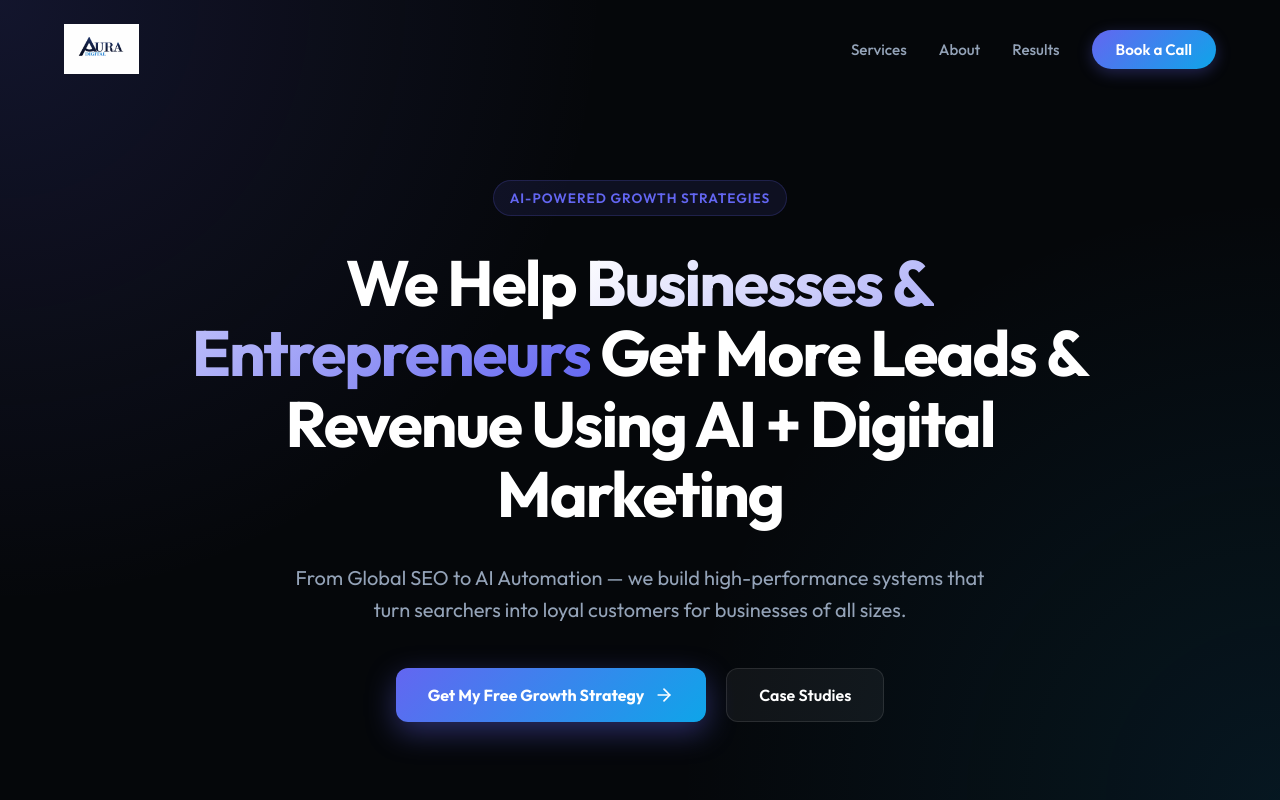
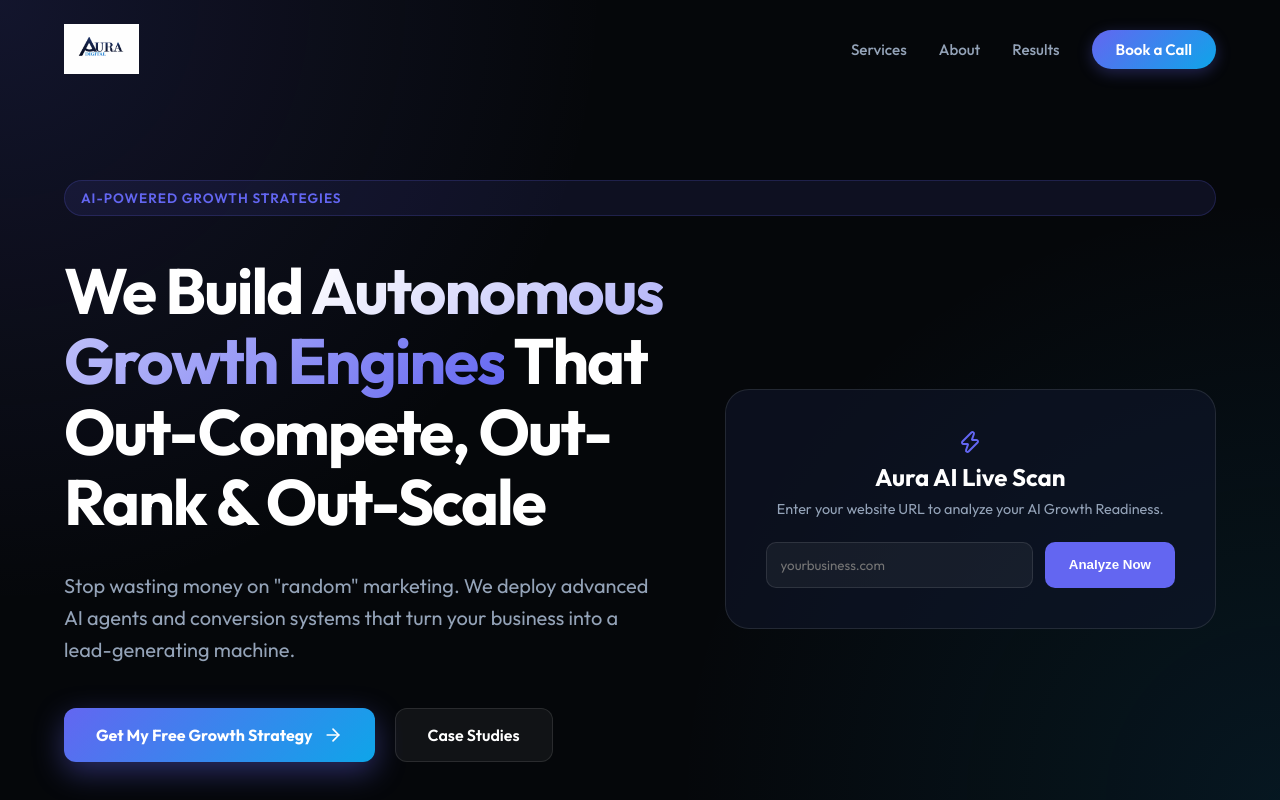
Before and after one commit to BitmAura/AuradigitalMarketing, a Next.js app: page / in a window 1280 px wide. Shown: the top 800 px of the page. Built offline with nearby package versions, Linux system fonts and the light colour scheme.

Commit message:
Unique: Add Aura AI Live Scan and correct name to D Pradeep Kumar

```diff
--- a/src/app/layout.tsx
+++ b/src/app/layout.tsx
@@ -3,8 +3,8 @@ import "./globals.css";
 
 export const metadata: Metadata = {
   title: "AuraDigital Service | AI + Digital Growth Specialist",
-  description: "Dr. Pradeep Kumar helps local businesses and clinics scale with AI automation, SEO, and high-converting marketing systems.",
-  keywords: "Digital Marketing, AI Automation, SEO, Local SEO, GMB Domination, Clinic Marketing, Dr. Pradeep Kumar, AuraDigital Service",
+  description: "D Pradeep Kumar helps businesses and entrepreneurs scale with AI automation, SEO, and high-converting marketing systems.",
+  keywords: "Digital Marketing, AI Automation, SEO, Local SEO, GMB Domination, D Pradeep Kumar, AuraDigital Service",
   openGraph: {
     title: "AuraDigital Service | AI + Digital Growth Specialist",
     description: "Scale your local business with AI-powered marketing systems.",
--- a/src/app/page.module.css
+++ b/src/app/page.module.css
@@ -11,12 +11,22 @@
 }
 
 .heroContent {
-  max-width: 900px;
-  margin: 0 auto;
-  text-align: center;
   display: flex;
   flex-direction: column;
+  gap: 40px;
+}
+
+.heroMain {
+  display: grid;
+  grid-template-columns: 1.1fr 0.9fr;
+  gap: 60px;
   align-items: center;
+}
+
+.heroText {
+  text-align: left;
+  display: flex;
+  flex-direction: column;
   gap: 32px;
 }
 
@@ -32,7 +42,7 @@
   letter-spacing: 1px;
 }
 
-.heroContent h1 {
+.heroText h1 {
   font-size: 4rem;
   font-weight: 800;
   line-height: 1.1;
@@ -47,11 +57,10 @@
   -webkit-text-fill-color: transparent;
 }
 
-.heroContent p {
+.heroText p {
   font-size: 1.25rem;
   color: var(--text-muted);
   line-height: 1.6;
-  max-width: 700px;
 }
 
 .heroActions {
@@ -618,6 +627,16 @@
     font-size: 2.5rem;
   }
 
+  .heroMain {
+    grid-template-columns: 1fr;
+    gap: 40px;
+  }
+
+  .heroText {
+    text-align: center;
+    align-items: center;
+  }
+
   .heroActions {
     flex-direction: column;
     width: 100%;
--- a/src/app/page.tsx
+++ b/src/app/page.tsx
@@ -15,6 +15,7 @@ import {
   Store,
   Rocket
 } from 'lucide-react';
+import AuraAIScan from '@/components/AuraAIScan';
 import GrowthCalculator from '@/components/GrowthCalculator';
 import styles from './page.module.css';
 
@@ -28,13 +29,14 @@ const Home = () => {
         <div className="container">
           <div className={`${styles.heroContent} animate-fade-in`}>
             <div className={styles.badge}>AI-Powered Growth Strategies</div>
+            <div className={styles.heroMain}>
+              <div className={styles.heroText}>
                 <h1>
-              We Help <span>Businesses & Entrepreneurs</span> Get More
-              Leads & Revenue Using AI + Digital Marketing
+                  We Build <span>Autonomous Growth Engines</span> That Out-Compete, Out-Rank & Out-Scale
                 </h1>
                 <p>
-              From Global SEO to AI Automation — we build high-performance systems
-              that turn searchers into loyal customers for businesses of all sizes.
+                  Stop wasting money on "random" marketing. We deploy advanced AI agents and conversion systems
+                  that turn your business into a lead-generating machine.
                 </p>
                 <div className={styles.heroActions}>
                   <a href="#contact" className={styles.primaryBtn}>
@@ -43,6 +45,11 @@ const Home = () => {
                   <a href="#results" className={styles.secondaryBtn}>
                     Case Studies
                   </a>
+                </div>
+              </div>
+              <div className={styles.heroInteractive}>
+                <AuraAIScan />
+              </div>
             </div>
 
             <div className={styles.trustBar}>
@@ -254,7 +261,7 @@ const Home = () => {
         <div className="container">
           <div className={styles.aboutContent}>
             <div className={styles.badge}>The Specialist</div>
-            <h2>Meet Dr. Pradeep Kumar</h2>
+            <h2>Meet D Pradeep Kumar</h2>
             <p>
               I'm an AI + Digital Growth Specialist who combines marketing psychology
               with cutting-edge technology to help businesses of all sizes scale effectively.
@@ -361,7 +368,7 @@ const Home = () => {
             <div className={styles.footerLogo}>
               <img src="/logo.jpg" alt="AuraDigital Logo" className={styles.footerLogoImage} />
             </div>
-            <p>© 2024 AuraDigital Service. Built by Dr. Pradeep Kumar.</p>
+            <p>© 2024 AuraDigital Service. Built by D Pradeep Kumar.</p>
           </div>
         </div>
       </footer>
--- /dev/null
+++ b/src/components/AuraAIScan.module.css
@@ -0,0 +1,188 @@
+.container {
+  padding: 40px;
+  max-width: 600px;
+  margin: 0 auto;
+  display: flex;
+  flex-direction: column;
+  gap: 24px;
+}
+
+.header {
+  text-align: center;
+  display: flex;
+  flex-direction: column;
+  align-items: center;
+  gap: 8px;
+}
+
+.icon {
+  color: var(--primary);
+}
+
+.header h3 {
+  font-size: 1.5rem;
+  color: #fff;
+}
+
+.header p {
+  color: var(--text-muted);
+  font-size: 0.9rem;
+}
+
+.form {
+  display: flex;
+  gap: 12px;
+}
+
+.input {
+  flex: 1;
+  background: rgba(255, 255, 255, 0.05);
+  border: 1px solid rgba(255, 255, 255, 0.1);
+  padding: 14px;
+  border-radius: 10px;
+  color: #fff;
+  font-family: inherit;
+}
+
+.scanBtn {
+  background: var(--primary);
+  color: #fff;
+  border: none;
+  padding: 0 24px;
+  border-radius: 10px;
+  font-weight: 700;
+  cursor: pointer;
+  transition: all 0.3s ease;
+}
+
+.scanBtn:hover {
+  background: var(--primary-hover);
+  transform: translateY(-2px);
+}
+
+.scanning {
+  display: flex;
+  flex-direction: column;
+  gap: 20px;
+}
+
+.progressHeader {
+  display: flex;
+  align-items: center;
+  gap: 12px;
+  color: #fff;
+  font-size: 0.9rem;
+}
+
+.spinner {
+  animation: spin 2s linear infinite;
+  color: var(--primary);
+}
+
+@keyframes spin {
+  from { transform: rotate(0deg); }
+  to { transform: rotate(360deg); }
+}
+
+.progressBar {
+  height: 8px;
+  background: rgba(255, 255, 255, 0.05);
+  border-radius: 4px;
+  overflow: hidden;
+}
+
+.progressFill {
+  height: 100%;
+  background: var(--primary);
+  transition: width 0.3s ease;
+}
+
+.scanLogs {
+  font-family: 'Courier New', Courier, monospace;
+  font-size: 0.75rem;
+  color: var(--text-muted);
+  display: flex;
+  flex-direction: column;
+  gap: 4px;
+  max-height: 100px;
+  overflow-y: auto;
+}
+
+.results {
+  display: flex;
+  flex-direction: column;
+  align-items: center;
+  gap: 30px;
+  animation: fadeIn 0.5s ease;
+}
+
+.scoreCircle {
+  width: 120px;
+  height: 120px;
+  border: 4px solid var(--primary);
+  border-radius: 50%;
+  display: flex;
+  flex-direction: column;
+  align-items: center;
+  justify-content: center;
+  background: rgba(99, 102, 241, 0.05);
+  box-shadow: 0 0 30px rgba(99, 102, 241, 0.2);
+}
+
+.scoreValue {
+  font-size: 2.5rem;
+  font-weight: 800;
+  color: #fff;
+}
+
+.scoreCircle span {
+  font-size: 0.7rem;
+  color: var(--text-muted);
+  text-transform: uppercase;
+}
+
+.report {
+  width: 100%;
+  display: flex;
+  flex-direction: column;
+  gap: 16px;
+}
+
+.reportItem {
+  display: flex;
+  gap: 12px;
+  align-items: center;
+  color: #fff;
+  font-size: 0.9rem;
+}
+
+.reportItem strong {
+  color: var(--text-muted);
+  font-weight: 500;
+}
+
+.reportItem svg {
+  color: var(--primary);
+}
+
+.reportBtn {
+  width: 100%;
+  background: linear-gradient(135deg, var(--primary), var(--secondary));
+  color: #fff;
+  border: none;
+  padding: 16px;
+  border-radius: 12px;
+  font-weight: 700;
+  cursor: pointer;
+  transition: all 0.3s ease;
+}
+
+.reportBtn:hover {
+  transform: translateY(-2px);
+  box-shadow: 0 10px 20px rgba(99, 102, 241, 0.3);
+}
+
+@keyframes fadeIn {
+  from { opacity: 0; transform: scale(0.95); }
+  to { opacity: 1; transform: scale(1); }
+}
--- /dev/null
+++ b/src/components/AuraAIScan.tsx
@@ -0,0 +1,108 @@
+"use client";
+
+import React, { useState, useEffect } from 'react';
+import styles from './AuraAIScan.module.css';
+import { Search, ShieldCheck, Zap, AlertCircle, Loader2 } from 'lucide-react';
+
+const AuraAIScan = () => {
+  const [url, setUrl] = useState('');
+  const [isScanning, setIsScanning] = useState(false);
+  const [progress, setProgress] = useState(0);
+  const [results, setResults] = useState<any>(null);
+
+  const startScan = (e: React.FormEvent) => {
+    e.preventDefault();
+    if (!url) return;
+    setIsScanning(true);
+    setProgress(0);
+    setResults(null);
+  };
+
+  useEffect(() => {
+    if (isScanning && progress < 100) {
+      const timer = setTimeout(() => setProgress(p => p + 2), 50);
+      return () => clearTimeout(timer);
+    } else if (progress >= 100) {
+      setTimeout(() => {
+        setIsScanning(false);
+        setResults({
+          seo: 'Low - Multiple ranking gaps detected',
+          ai: 'Inactive - No automation agents found',
+          conversion: 'Critical - Missing high-intent hooks',
+          score: 34
+        });
+      }, 500);
+    }
+  }, [isScanning, progress]);
+
+  return (
+    <div className={`glass-card ${styles.container}`}>
+      <div className={styles.header}>
+        <Zap className={styles.icon} />
+        <h3>Aura AI Live Scan</h3>
+        <p>Enter your website URL to analyze your AI Growth Readiness.</p>
+      </div>
+
+      {!results && !isScanning ? (
+        <form onSubmit={startScan} className={styles.form}>
+          <input
+            type="text"
+            placeholder="yourbusiness.com"
+            value={url}
+            onChange={(e) => setUrl(e.target.value)}
+            className={styles.input}
+          />
+          <button type="submit" className={styles.scanBtn}>Analyze Now</button>
+        </form>
+      ) : isScanning ? (
+        <div className={styles.scanning}>
+          <div className={styles.progressHeader}>
+            <Loader2 className={styles.spinner} />
+            <span>Aura AI is auditing {url}...</span>
+          </div>
+          <div className={styles.progressBar}>
+            <div className={styles.progressFill} style={{ width: `${progress}%` }}></div>
+          </div>
+          <div className={styles.scanLogs}>
+            {progress > 20 && <div>[INFO] Checking GMB API Status...</div>}
+            {progress > 40 && <div>[WARN] SEO Knowledge Graph detected as "Stale"</div>}
+            {progress > 60 && <div>[INFO] Searching for Agentic Hook integrations...</div>}
+            {progress > 80 && <div>[CRITICAL] High-leakage points found in mobile UI</div>}
+          </div>
+        </div>
+      ) : (
+        <div className={styles.results}>
+          <div className={styles.scoreCircle}>
+            <div className={styles.scoreValue}>{results.score}%</div>
+            <span>Growth Score</span>
+          </div>
+          <div className={styles.report}>
+            <div className={styles.reportItem}>
+              <Search size={18} />
+              <div>
+                <strong>SEO Health:</strong> <span>{results.seo}</span>
+              </div>
+            </div>
+            <div className={styles.reportItem}>
+              <Zap size={18} />
+              <div>
+                <strong>AI Readiness:</strong> <span>{results.ai}</span>
+              </div>
+            </div>
+            <div className={styles.reportItem}>
+              <AlertCircle size={18} />
+              <div>
+                <strong>Conversion Hook:</strong> <span>{results.conversion}</span>
+              </div>
+            </div>
+          </div>
+          <button className={styles.reportBtn} onClick={() => window.location.href = '#contact'}>
+            Unlock Full Audit Report & Strategy
+          </button>
+        </div>
+      )}
+    </div>
+  );
+};
+
+export default AuraAIScan;
```
Lines whose indentation alone changed are shown as unchanged.
